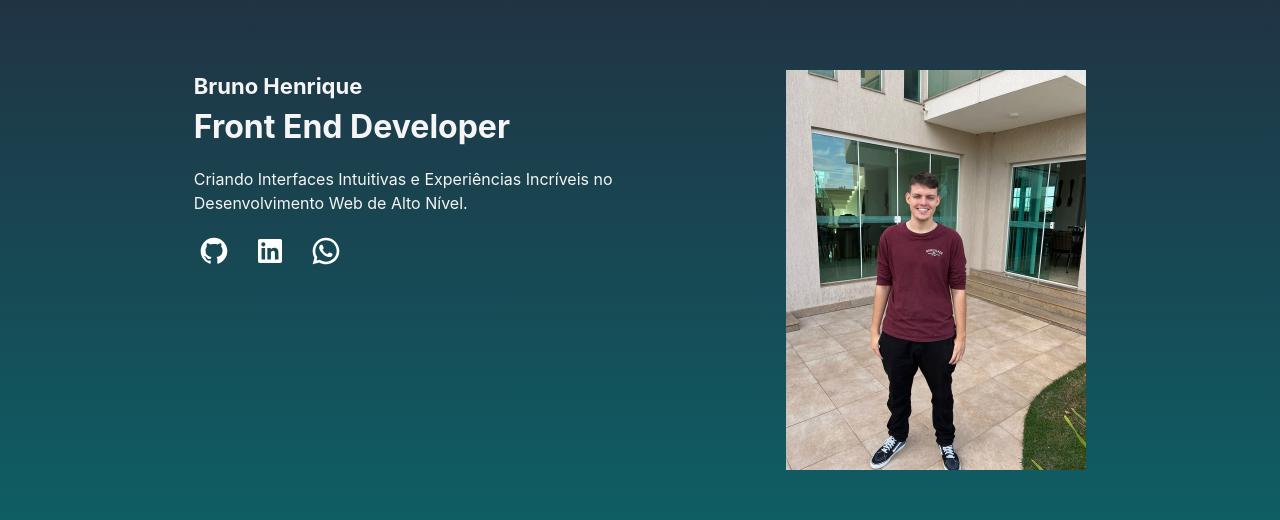
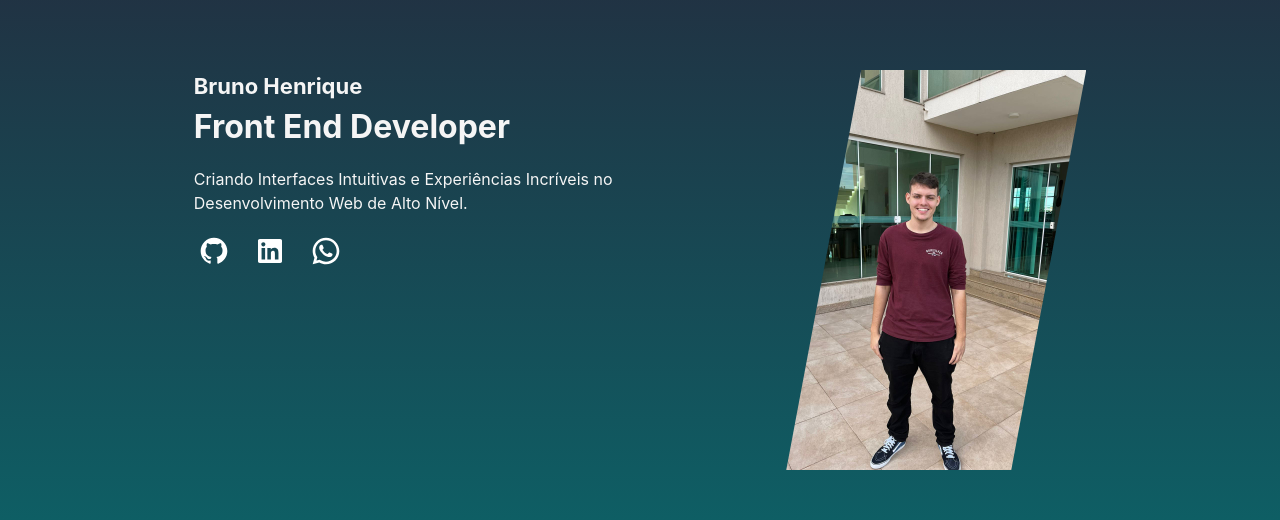
Before and after one commit to SixBruno99/portifolio, a React (Vite) app: page / in a window 1280 px wide. Shown: the part 130-650 px from the top of the page. Built offline with nearby package versions, Linux system fonts and the light colour scheme.

Commit message:
feat: adding new logo color and change the image format

```diff
--- a/src/core/components/social.tsx
+++ b/src/core/components/social.tsx
@@ -22,7 +22,6 @@ export const SocialMedias = () => {
       >
         <RiGithubFill size={32} />
       </IconButton>
-
       <IconButton
         aria-label="linkedin-ib"
         variant="none"
--- a/src/core/layout/main/components/header.tsx
+++ b/src/core/layout/main/components/header.tsx
@@ -1,5 +1,5 @@
 import { Flex, Image, Text } from "@chakra-ui/react";
-import Logo from "/src/assets/favicon.ico";
+import Logo from "/src/assets/favicon-header.ico";
 
 export function Header() {
   return (
--- a/src/pages/home.tsx
+++ b/src/pages/home.tsx
@@ -32,7 +32,14 @@ export function Home() {
           </Flex>
         </Box>
         <Box>
-          <Image src={Foto} width="300" h="400" />
+          <Image
+            src={Foto}
+            width="300"
+            h="400"
+            clipPath={
+              "polygon(25% 0%, 100% 0%, 75% 100%, 0% 100%)"
+            }
+          />
         </Box>
       </Flex>
       {/* <iframe src="https://brunohenrique.netlify.app/" width="400" height="400">
```
Also changed, not shown: 1 other file (tests, documents, lock files or other folders).
